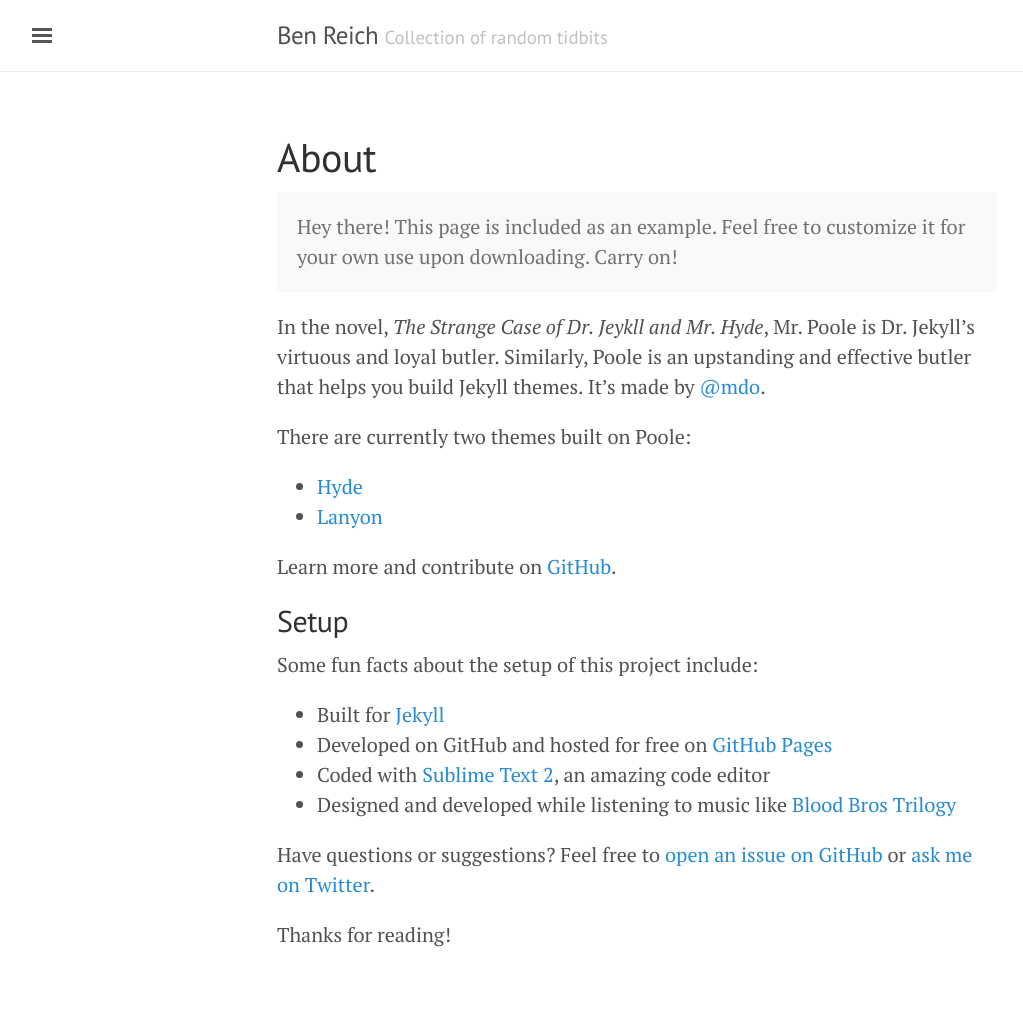
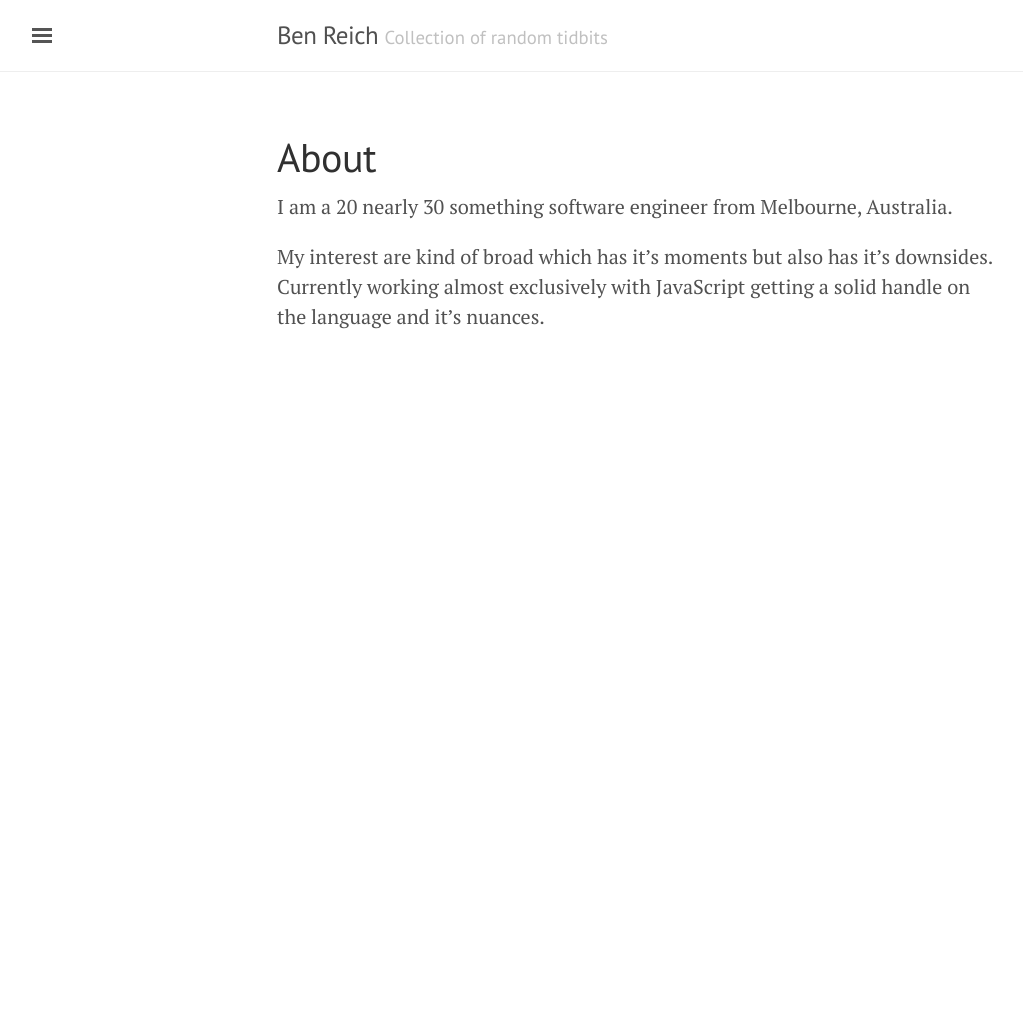
Before and after one commit to GerrySly/gerrysly.github.io, a Jekyll site: the page built from about.md, in a window 1280 px wide. Shown: the whole page, without its empty margins (3-1026 px from the left). Built offline with Jekyll 4.4.1, drawn with Linux system fonts in a browser that asks for light colours; after the commit the page ends 900 px from its top, so only the background shows below that.

Commit message:
Updated about page

```diff
--- a/about.md
+++ b/about.md
@@ -3,28 +3,7 @@
 title: About
 ---
 
-<p class="message">
-  Hey there! This page is included as an example. Feel free to customize it for your own use upon downloading. Carry on!
-</p>
+I am a 20 nearly 30 something software engineer from Melbourne, Australia.
 
-In the novel, *The Strange Case of Dr. Jeykll and Mr. Hyde*, Mr. Poole is Dr. Jekyll's virtuous and loyal butler. Similarly, Poole is an upstanding and effective butler that helps you build Jekyll themes. It's made by [@mdo](https://twitter.com/mdo).
-
-There are currently two themes built on Poole:
-
-* [Hyde](http://hyde.getpoole.com)
-* [Lanyon](http://lanyon.getpoole.com)
-
-Learn more and contribute on [GitHub](https://github.com/poole).
-
-## Setup
-
-Some fun facts about the setup of this project include:
-
-* Built for [Jekyll](http://jekyllrb.com)
-* Developed on GitHub and hosted for free on [GitHub Pages](https://pages.github.com)
-* Coded with [Sublime Text 2](http://sublimetext.com), an amazing code editor
-* Designed and developed while listening to music like [Blood Bros Trilogy](https://soundcloud.com/maddecent/sets/blood-bros-series)
-
-Have questions or suggestions? Feel free to [open an issue on GitHub](https://github.com/poole/issues/new) or [ask me on Twitter](https://twitter.com/mdo).
-
-Thanks for reading!
+My interest are kind of broad which has it's moments but also has it's downsides. Currently working almost exclusively with JavaScript getting a solid
+handle on the language and it's nuances.
```
